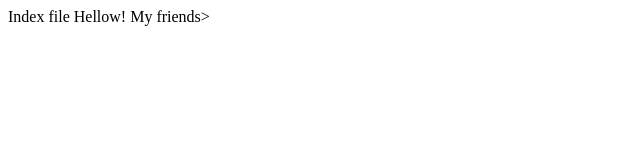
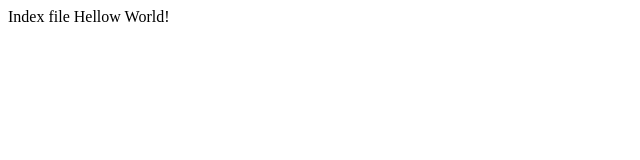
Before and after one commit to freezza/test, a plain HTML site: page index.html in a window 1280 px wide. Shown: the full height of the page, 0-640 px from the left. Drawn offline with Linux system fonts and the light colour scheme.

Commit message:
Update index.html
change body

```diff
--- a/index.html
+++ b/index.html
@@ -4,6 +4,6 @@
         Index file
     </head>
     <body>
-        Hellow! My friends>
+        Hellow World!
     </body>
 </html>
```
